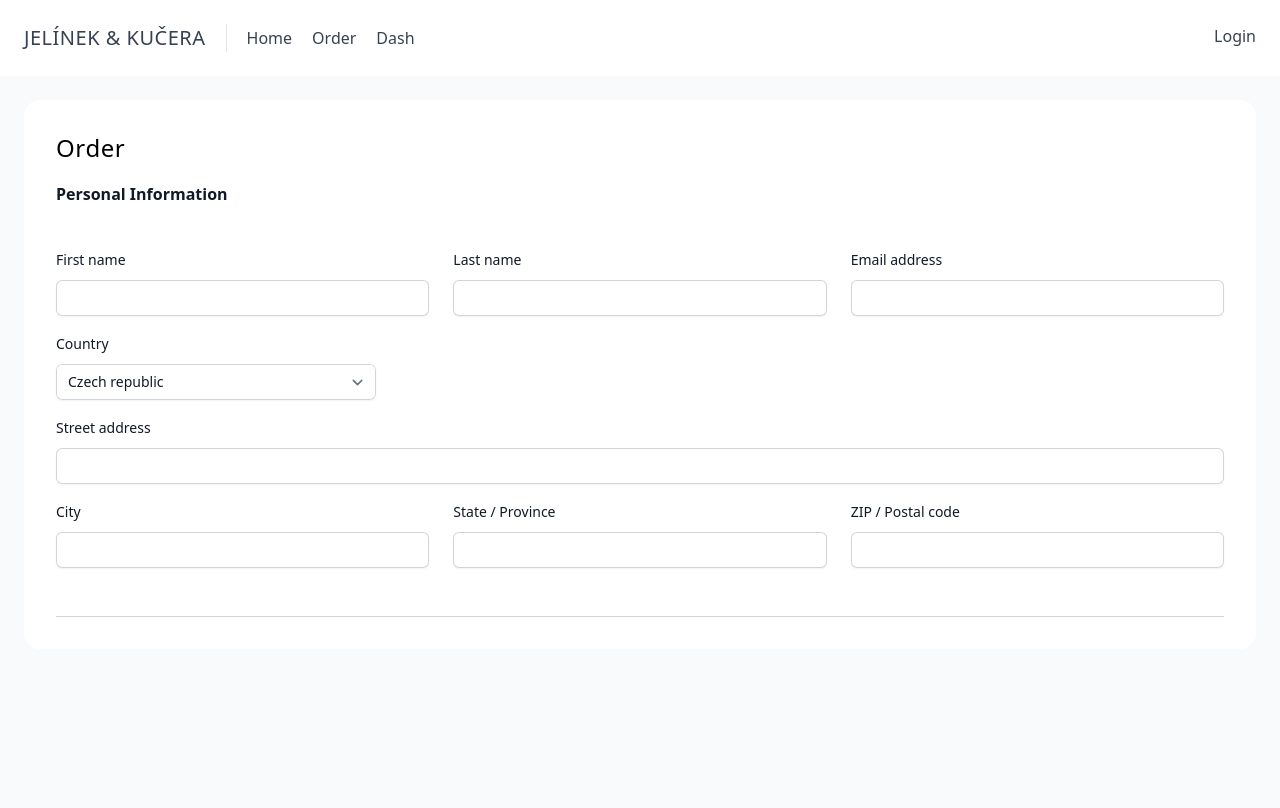
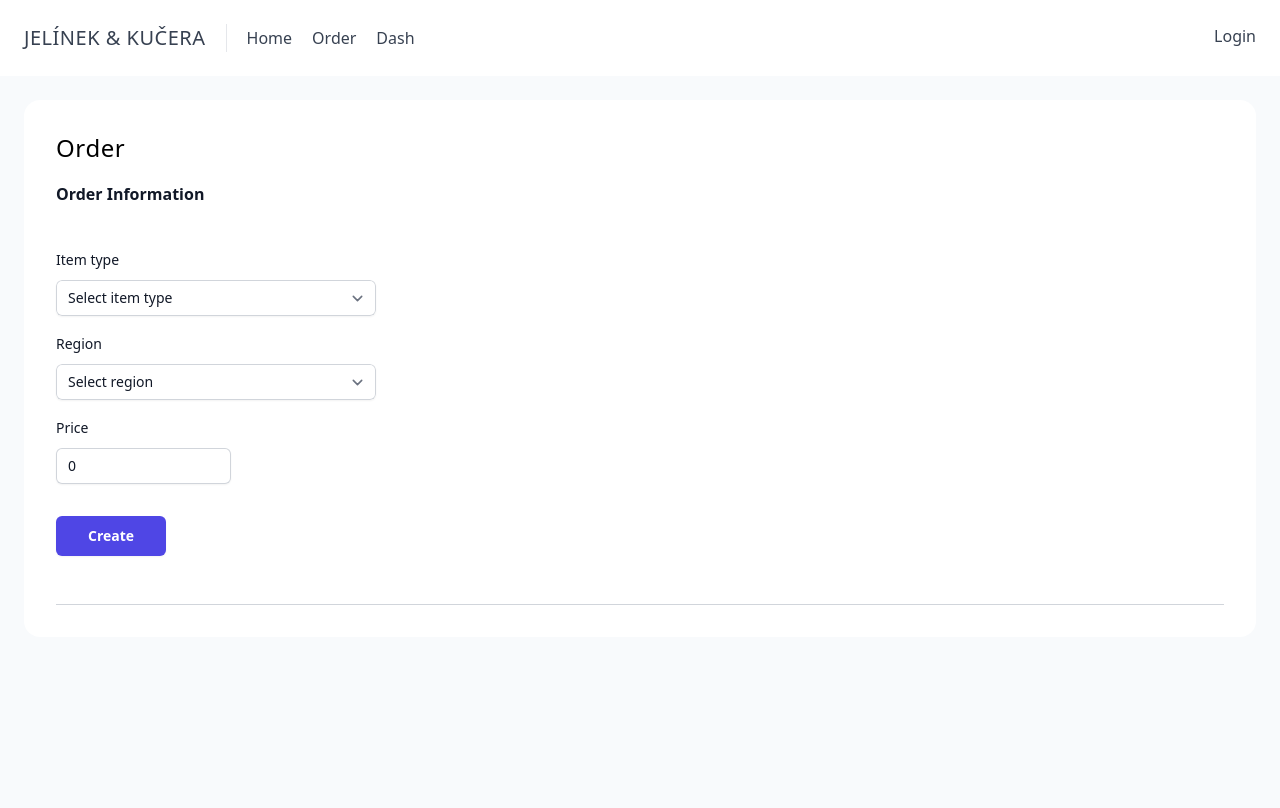
Before and after one commit to kutscheraa/DASH, a Flask app: page /order in a window 1280 px wide. Shown: the top 808 px of the page. Run offline with Flask 3, Linux system fonts and the light colour scheme; some libraries are stand-ins or nearby versions.

Commit message:
order update

```diff
--- a/advancedapp/app/templates/order.html
+++ b/advancedapp/app/templates/order.html
@@ -5,80 +5,64 @@
     <h1 class="mb-4 text-2xl text-bold tracking-wide">{{ title }}</h1>
     <form action="" method="post">
         <div class="border-b border-gray-300 pb-12">
-            <h2 class="text-base font-semibold leading-7 text-gray-900">Personal Information</h2>
+            <h2 class="text-base font-semibold leading-7 text-gray-900">Order Information</h2>
 
             <div class="mt-10 grid grid-cols-1 gap-x-6 gap-y-4 sm:grid-cols-6">
-                <div class="sm:col-span-2">
-                    <label for="first-name" class="block text-sm font-medium leading-6 text-gray-900">First
-                        name</label>
+                <div class="col-span-full">
+                    <label for="item_type" class="block text-sm font-medium leading-6 text-gray-900">Item type</label>
                     <div class="mt-2">
-                        <input type="text" name="first-name" id="first-name" autocomplete="given-name"
-                            class="block w-full rounded-md border-0 py-1.5 text-gray-900 shadow-sm ring-1 ring-inset ring-gray-300 placeholder:text-gray-400 focus:ring-2 focus:ring-inset focus:ring-indigo-600 sm:text-sm sm:leading-6">
+                        <select id="item_type" name="item_type"
+                            class="block w-full rounded-md border-0 py-1.5 text-gray-900 shadow-sm ring-1 ring-inset ring-gray-300 focus:ring-2 focus:ring-inset focus:ring-indigo-600 sm:max-w-xs sm:text-sm sm:leading-6">
+                            <option value="" disabled selected>Select item type</option>
+                            <option value="Electronics">Electronics</option>
+                            <option value="Clothing">Clothing</option>
+                            <option value="Books">Books</option>
+                            <option value="Home Appliances">Home Appliances</option>
+                            <option value="Toys">Toys</option>
+                            <option value="Sports Equipment">Sports Equipment</option>
+                            <option value="Jewelry">Jewelry</option>
+                            <option value="Furniture">Furniture</option>
+                            <option value="Tools">Tools</option>
+                            <option value="Food">Food</option>
+                            <option value="Other">Other</option>
+                        </select>
                     </div>
                 </div>
-
-                <div class="sm:col-span-2">
-                    <label for="last-name" class="block text-sm font-medium leading-6 text-gray-900">Last
-                        name</label>
+                <div class="col-span-full">
+                    <label for="region" class="block text-sm font-medium leading-6 text-gray-900">Region</label>
                     <div class="mt-2">
-                        <input type="text" name="last-name" id="last-name" autocomplete="family-name"
-                            class="block w-full rounded-md border-0 py-1.5 text-gray-900 shadow-sm ring-1 ring-inset ring-gray-300 placeholder:text-gray-400 focus:ring-2 focus:ring-inset focus:ring-indigo-600 sm:text-sm sm:leading-6">
-                    </div>
-                </div>
-
-                <div class="sm:col-span-2">
-                    <label for="email" class="block text-sm font-medium leading-6 text-gray-900">Email
-                        address</label>
-                    <div class="mt-2">
-                        <input id="email" name="email" type="email" autocomplete="email"
-                            class="block w-full rounded-md border-0 py-1.5 text-gray-900 shadow-sm ring-1 ring-inset ring-gray-300 placeholder:text-gray-400 focus:ring-2 focus:ring-inset focus:ring-indigo-600 sm:text-sm sm:leading-6">
-                    </div>
-                </div>
-
-                <div class="sm:col-span-3">
-                    <label for="country" class="block text-sm font-medium leading-6 text-gray-900">Country</label>
-                    <div class="mt-2">
-                        <select id="country" name="country" autocomplete="country-name"
+                        <select id="region" name="region"
                             class="block w-full rounded-md border-0 py-1.5 text-gray-900 shadow-sm ring-1 ring-inset ring-gray-300 focus:ring-2 focus:ring-inset focus:ring-indigo-600 sm:max-w-xs sm:text-sm sm:leading-6">
-                            <option>Czech republic</option>
+                            <option value="" disabled selected>Select region</option>
+                            <option value="Hlavní město Praha">Hlavní město Praha</option>
+                            <option value="Středočeský kraj">Středočeský kraj</option>
+                            <option value="Jihočeský kraj">Jihočeský kraj</option>
+                            <option value="Plzeňský kraj">Plzeňský kraj</option>
+                            <option value="Karlovarský kraj">Karlovarský kraj</option>
+                            <option value="Ústecký kraj">Ústecký kraj</option>
+                            <option value="Liberecký kraj">Liberecký kraj</option>
+                            <option value="Královéhradecký kraj">Královéhradecký kraj</option>
+                            <option value="Pardubický kraj">Pardubický kraj</option>
+                            <option value="Kraj Vysočina">Kraj Vysočina</option>
+                            <option value="Jihomoravský kraj">Jihomoravský kraj</option>
+                            <option value="Olomoucký kraj">Olomoucký kraj</option>
+                            <option value="Zlínský kraj">Zlínský kraj</option>
+                            <option value="Moravskoslezský kraj">Moravskoslezský kraj</option>
                         </select>
                     </div>
                 </div>
 
-                <div class="col-span-full">
-                    <label for="street-address" class="block text-sm font-medium leading-6 text-gray-900">Street
-                        address</label>
+                <div class="col-span-1">
+                    <label for="price" class="block text-sm font-medium leading-6 text-gray-900">Price</label>
                     <div class="mt-2">
-                        <input type="text" name="street-address" id="street-address" autocomplete="street-address"
+                        <input type="number" min="0" name="price" id="price" value="0"
                             class="block w-full rounded-md border-0 py-1.5 text-gray-900 shadow-sm ring-1 ring-inset ring-gray-300 placeholder:text-gray-400 focus:ring-2 focus:ring-inset focus:ring-indigo-600 sm:text-sm sm:leading-6">
                     </div>
                 </div>
+            </div>
 
-                <div class="sm:col-span-2 sm:col-start-1">
-                    <label for="city" class="block text-sm font-medium leading-6 text-gray-900">City</label>
-                    <div class="mt-2">
-                        <input type="text" name="city" id="city" autocomplete="address-level2"
-                            class="block w-full rounded-md border-0 py-1.5 text-gray-900 shadow-sm ring-1 ring-inset ring-gray-300 placeholder:text-gray-400 focus:ring-2 focus:ring-inset focus:ring-indigo-600 sm:text-sm sm:leading-6">
-                    </div>
-                </div>
-
-                <div class="sm:col-span-2">
-                    <label for="region" class="block text-sm font-medium leading-6 text-gray-900">State /
-                        Province</label>
-                    <div class="mt-2">
-                        <input type="text" name="region" id="region" autocomplete="address-level1"
-                            class="block w-full rounded-md border-0 py-1.5 text-gray-900 shadow-sm ring-1 ring-inset ring-gray-300 placeholder:text-gray-400 focus:ring-2 focus:ring-inset focus:ring-indigo-600 sm:text-sm sm:leading-6">
-                    </div>
-                </div>
-
-                <div class="sm:col-span-2">
-                    <label for="postal-code" class="block text-sm font-medium leading-6 text-gray-900">ZIP /
-                        Postal code</label>
-                    <div class="mt-2">
-                        <input type="text" name="postal-code" id="postal-code" autocomplete="postal-code"
-                            class="block w-full rounded-md border-0 py-1.5 text-gray-900 shadow-sm ring-1 ring-inset ring-gray-300 placeholder:text-gray-400 focus:ring-2 focus:ring-inset focus:ring-indigo-600 sm:text-sm sm:leading-6">
-                    </div>
-                </div>
+            <div class="mt-8">
+                <button type="submit" class="cursor-pointer rounded-md bg-indigo-600 px-8 py-2.5 text-sm font-semibold text-white shadow-sm hover:bg-indigo-500 focus-visible:outline focus-visible:outline-2 focus-visible:outline-offset-2 focus-visible:outline-indigo-600">Create</button>
             </div>
         </div>
     </form>
```
